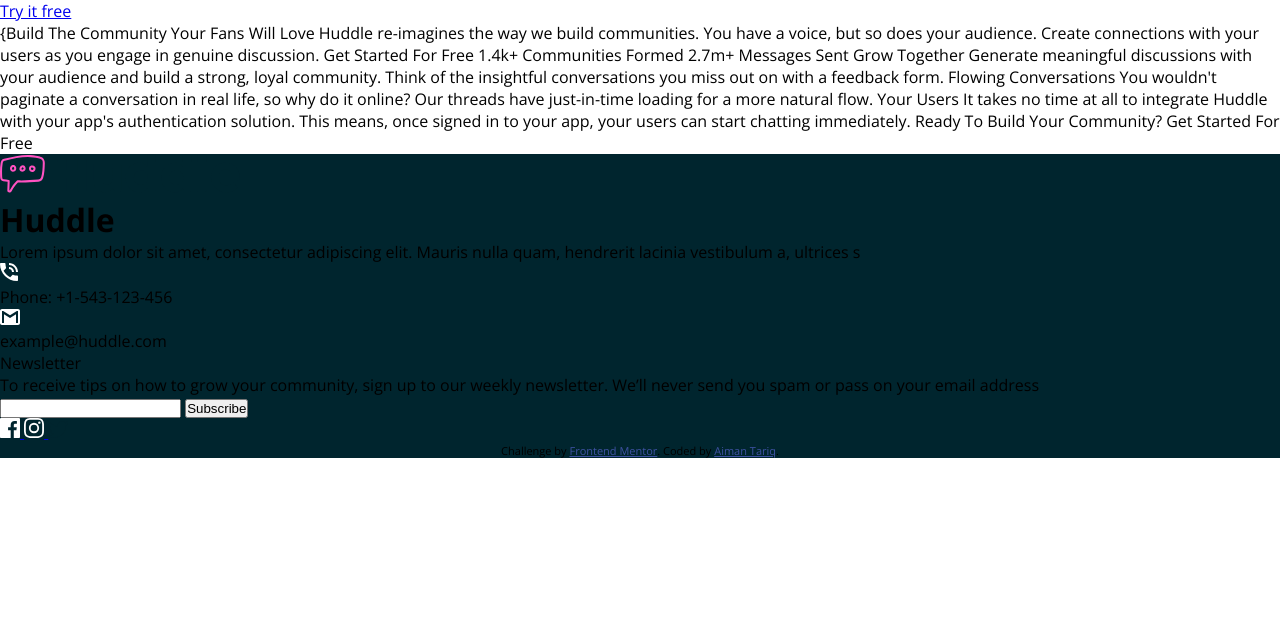
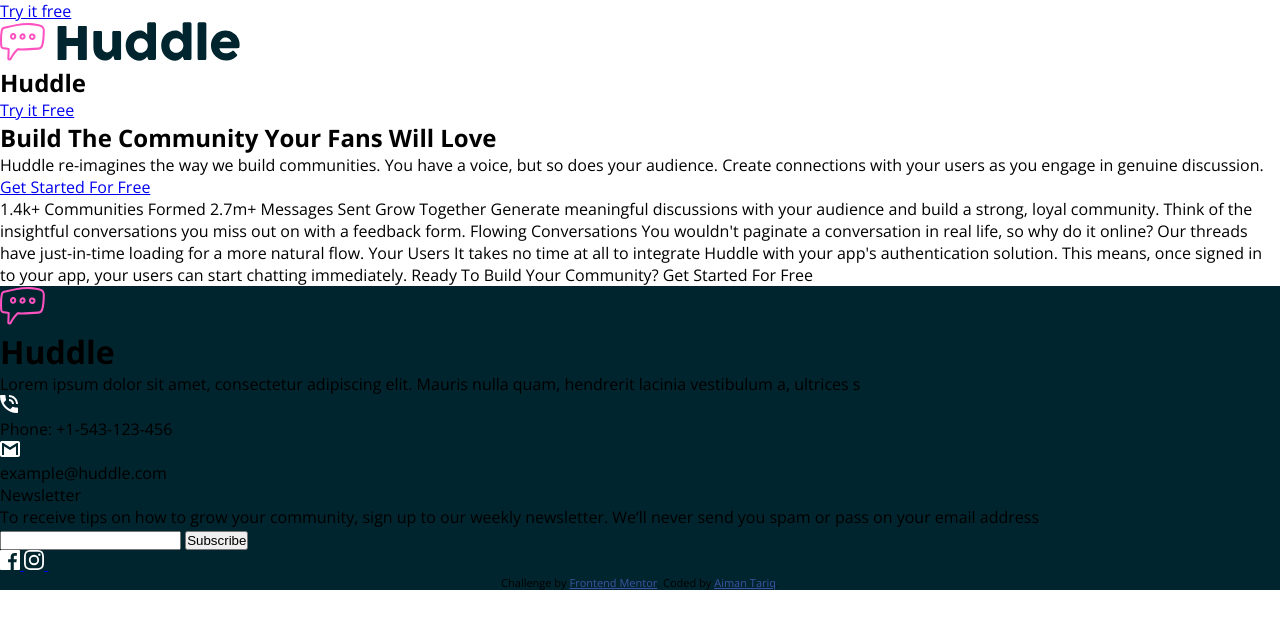
Before and after one commit to aim-t/huddle-landing-page-with-curved-sections-master, a plain HTML site: page index.html in a window 1280 px wide. Drawn offline with nearby package versions, Linux system fonts and the light colour scheme.

Commit message:
Add header content

```diff
--- a/index.html
+++ b/index.html
@@ -22,12 +22,22 @@
   <a href="#cta" class="cta">Try it free</a>
 
   <main>
-  {Build The Community Your Fans Will Love
+    <nav class="navbar">
+      <div class="title-container">
+        <img src="images/logo.svg" alt="logo" class="logo">
+        <h1 class="company-title">Huddle</h1>
+      </div>
+      <a href="#" class="cta">Try it Free</a>
+    </nav>
 
+    <header class="header-container">
+      <h2 class="header-title"> Build The Community Your Fans Will Love</h2>
+      <p class="header-content">
         Huddle re-imagines the way we build communities. You have a voice, but so does
         your audience. Create connections with your users as you engage in genuine discussion.
-
-  Get Started For Free
+      </p>
+      <a href="#" class="cta get-started">Get Started For Free</a>
+    </header>
 
     1.4k+
     Communities Formed
@@ -50,6 +60,7 @@
     Ready To Build Your Community?
 
     Get Started For Free
+  </main>
 
   <footer class="footer">
 
@@ -114,6 +125,5 @@
 
   </footer>
 
-  </main>
 </body>
 </html>
```
Lines whose indentation alone changed are shown as unchanged.
